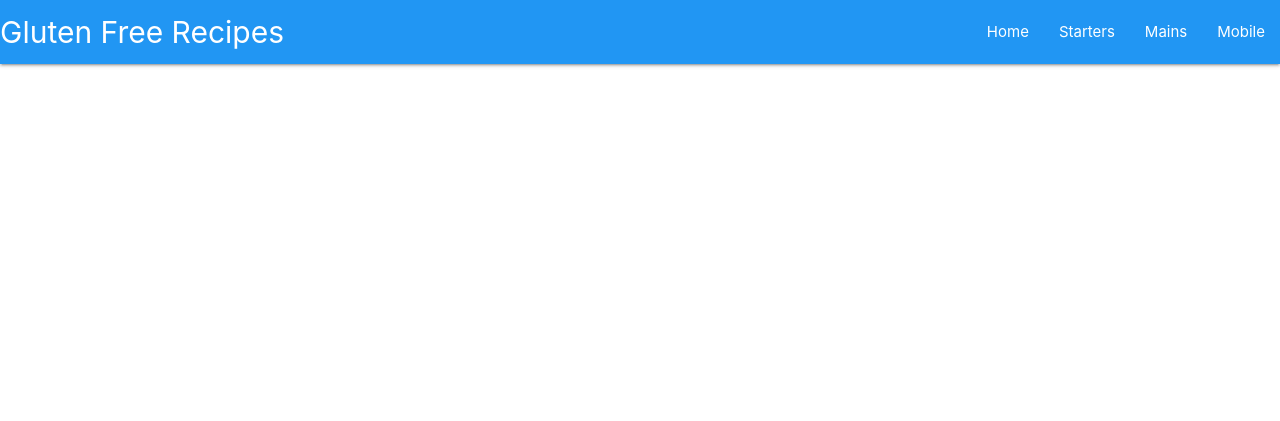
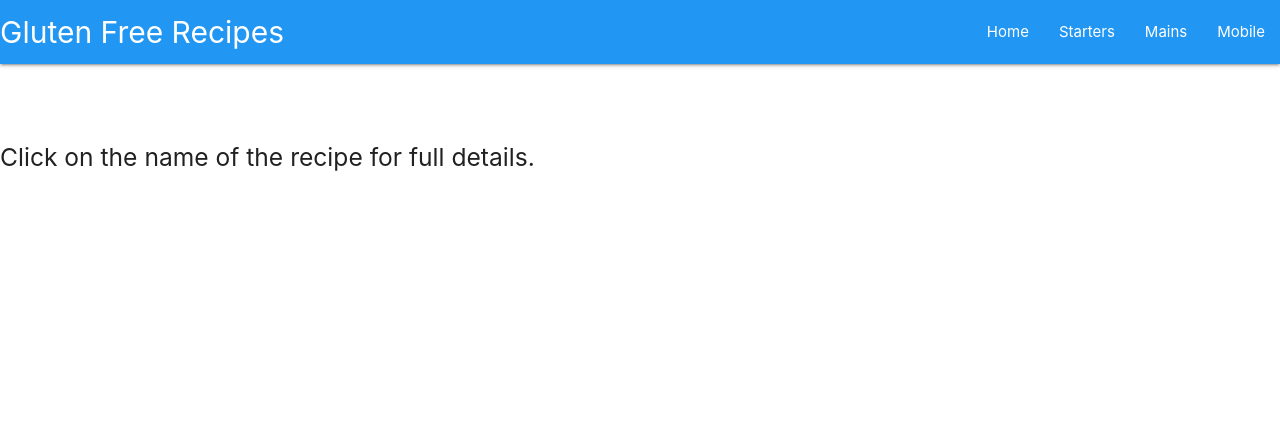
Before and after one commit to mcnic16/glutefree-recipes-new, a Flask app: page /mains in a window 1280 px wide. Shown: the top 421 px of the page. Run offline with Flask 2, Linux system fonts and the light colour scheme; data that the repository does not hold is empty.

Commit message:
updated starters to make the recipes line up in a row

```diff
--- a/glutenfree/templates/mains.html
+++ b/glutenfree/templates/mains.html
@@ -1,8 +1,10 @@
 {% extends "base.html" %}
 {% block content %}
 
+<h5> Click on the name of the recipe for full details.</h5>
+
 <!-- Modal Trigger -->
-<div class="container">
+<div class="container col s12 m6 l3">
     {% for main in mains %}
     <a class="waves-effect waves-light btn modal-trigger" href="#modal-{{ loop.index }}">{{ main.main_names }}</a>
     <!-- Modal Structure -->
--- a/glutenfree/templates/starters.html
+++ b/glutenfree/templates/starters.html
@@ -5,6 +5,7 @@
   <!-- Modal Trigger -->
   <div class="row">
   {% for starter in starters %}
+  <div class="col l3 m6 s6">
   <a class="waves-effect waves-light btn modal-trigger" href="#modal-{{ loop.index }}">{{ starter.starter_names }}</a>
   <!-- Modal Structure -->
    <div id="modal-{{ loop.index }}" class="modal">
```
